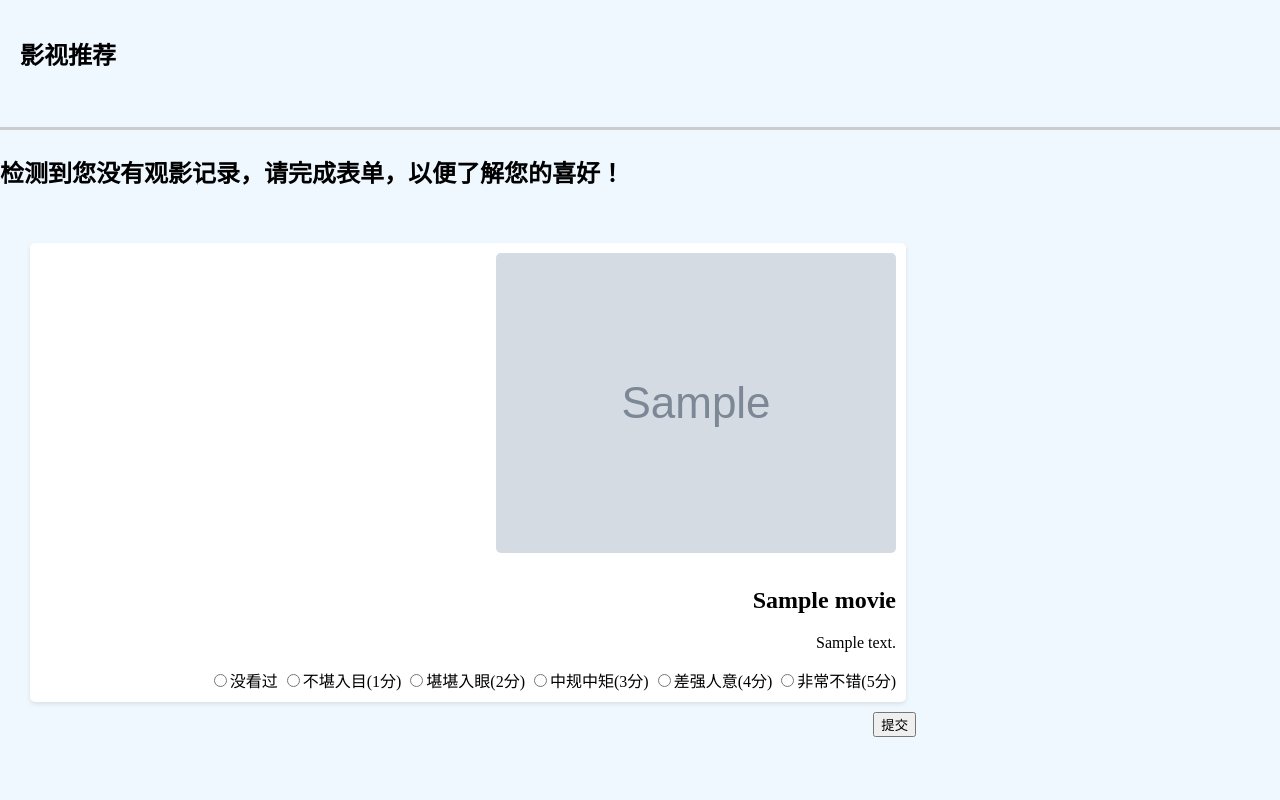
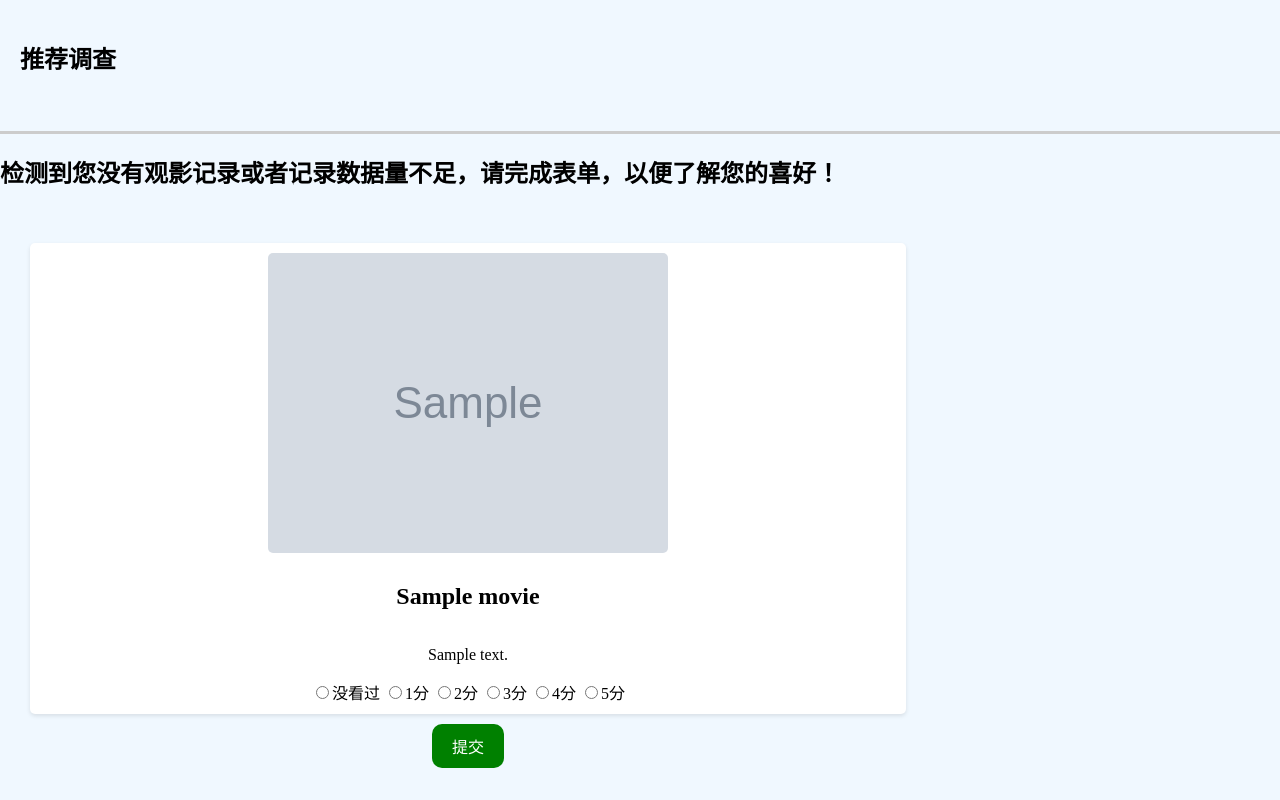
Before and after one commit to Yaemikoreal/Movie-Rom, a Django app: template moviereal/templates/recommendation.html in a window 1280 px wide. Run offline with Django 5.2, Linux system fonts and the light colour scheme; the template is opened without the code that fills it: most values are stand-ins (such as "Sample title", 1, 10 or a date in 2020); grey boxes marked "Sample" are stand-in pictures.

Commit message:
【任务】添加部分注释，更新了页面的部分CSS样式。

```diff
--- a/algo/CollaborativeFiltering.py
+++ b/algo/CollaborativeFiltering.py
@@ -96,12 +96,17 @@ class CollaborativeFiltering:
         if u_type == 'user':
             # 对于基于用户的预测，首先计算每个用户的平均评分，然后将原始评分减去平均评分，接着通过用户相似度加权得到预测评分。
             mean_user_rating = ratings.mean(axis=1)
+            # 计算每个用户对电影评分与其对应平均评分的差值。mean_user_rating[:, np.newaxis]将平均评分数组转换为列向量，然后与原始评分矩阵相减，得到一个新的差值矩阵
             ratings_diff = (ratings - mean_user_rating[:, np.newaxis])
+            # similarity.dot(ratings_diff)：计算电影之间的相似度与用户评分与平均评分的差值的乘积。
+            # 这里利用了之前计算得到的相似度矩阵similarity，与用户评分与平均评分的差值矩阵相乘，得到一个新的矩阵，其中每个元素表示电影之间的相似度与用户评分差值的加权和。
+            # np.array([np.abs(similarity).sum(axis=1)]).T：与之前相同，计算每部电影与其他电影相似度的绝对值之和，并将其转换为列向量。
             pred = mean_user_rating[:, np.newaxis] + similarity.dot(ratings_diff) / np.array(
                 [np.abs(similarity).sum(axis=1)]).T
             return pred
         elif u_type == 'item':
             # 对于基于物品的预测，直接使用评分矩阵与物品相似度矩阵相乘，再除以物品相似度矩阵的绝对值之和，得到预测评分。
+            # ratings.dot(similarity),矩阵相乘；np.array([np.abs(similarity).sum(axis=1)])，对similarity矩阵按行进行绝对值求和，并转成数组；
             pred = ratings.dot(similarity) / np.array([np.abs(similarity).sum(axis=1)])
             return pred
 
--- a/algo/ReadMovieImgRandom.py
+++ b/algo/ReadMovieImgRandom.py
@@ -56,10 +56,10 @@ class ReadMovieImgRandom:
         return movie_top250_df, movie_not_in_top250_df
 
     def random_ten_movies(self, movie_top250_df, movie_not_in_top250_df):
-        # 从 DataFrame 中随机挑选 random_num 行，从经典电影和新电影中一共提取十个出来，经典高分电影占6-8个
+        # 从 DataFrame 中随机挑选 random_num 行，从经典电影和新电影中一共提取十二个出来，经典高分电影占6-8个
         random_num = random.randint(6, 8)
         movie_top250_random_df = movie_top250_df.sample(n=random_num)
-        new_movie_df = movie_not_in_top250_df.sample(n=10 - random_num)
+        new_movie_df = movie_not_in_top250_df.sample(n=12 - random_num)
         # 使用 concat() 函数将两个 DataFrame 合并在一起
         data_df = pd.concat([movie_top250_random_df, new_movie_df])
         return data_df
--- a/moviereal/templates/recommendation.html
+++ b/moviereal/templates/recommendation.html
@@ -89,6 +89,7 @@
             text-align: left;
             font-size: 24px;
             font-weight: bold;
+            margin-top: 20px; /* 顶部留出一定的空间 */
         }
 
         #username-display {
@@ -99,16 +100,50 @@
             padding: 10px;
             border-radius: 5px;
         }
+        .col-md-4.movie {
+            display: flex; /* 使用 Flexbox 布局 */
+            flex-direction: column; /* 将子元素垂直排列 */
+            align-items: center; /* 水平居中 */
+            text-align: center; /* 文本内容居中 */
+            flex: 1 0 14.2%;
+            margin: 10px;
+            padding: 10px;
+            background: #fff;
+            box-shadow: 0 2px 4px rgba(0, 0, 0, 0.1);
+            border-radius: 5px;
+            box-sizing: border-box;
+            position: relative; /* 添加相对定位 */
+        }
+        .row {
+            display: flex; /* 使用 Flexbox 布局 */
+            justify-content: center; /* 水平居中对齐 */
+        }
+        #submit-button {
+            display: block; /* 让按钮变成块级元素 */
+            margin: 0 auto; /* 居中 */
+            padding: 10px 20px; /* 增加内边距 */
+            border-radius: 10px; /* 圆角 */
+            background-color: green; /* 背景色 */
+            color: white; /* 文字颜色 */
+            font-size: 16px; /* 字体大小 */
+            border: none; /* 移除边框 */
+            cursor: pointer; /* 鼠标指针样式 */
+            transition: background-color 0.3s; /* 添加过渡效果 */
+        }
+
+        #submit-button:hover {
+            background-color: darkgreen; /* 悬停时背景颜色变化 */
+        }
 
     </style>
 </head>
 <body>
     <div class="sidebar">
-        <h1 id="main-title">影视推荐</h1>
+        <h1 id="main-title">推荐调查</h1>
     </div>
     <div id="username-display"></div>
     <hr>
-    <p id="main-title">检测到您没有观影记录，请完成表单，以便了解您的喜好！</p>
+    <p id="main-title">检测到您没有观影记录或者记录数据量不足，请完成表单，以便了解您的喜好！</p>
     <div class="container">
         <div class="content">
             <div class="row">
@@ -123,11 +158,11 @@
                     <p class="movie-description">{{ movie.description }}</p>
                     <div class="rating-buttons">
                         <label><input type="radio" name="{{ movie.title }}" value="0">没看过</label>
-                        <label><input type="radio" name="{{ movie.title }}" value="1">不堪入目(1分)</label>
-                        <label><input type="radio" name="{{ movie.title }}" value="2">堪堪入眼(2分)</label>
-                        <label><input type="radio" name="{{ movie.title }}" value="3">中规中矩(3分)</label>
-                        <label><input type="radio" name="{{ movie.title }}" value="4">差强人意(4分)</label>
-                        <label><input type="radio" name="{{ movie.title }}" value="5">非常不错(5分)</label>
+                        <label><input type="radio" name="{{ movie.title }}" value="1">1分</label>
+                        <label><input type="radio" name="{{ movie.title }}" value="2">2分</label>
+                        <label><input type="radio" name="{{ movie.title }}" value="3">3分</label>
+                        <label><input type="radio" name="{{ movie.title }}" value="4">4分</label>
+                        <label><input type="radio" name="{{ movie.title }}" value="5">5分</label>
                     </div>
                 </div>
                 {% if forloop.counter|divisibleby:3 %}
--- a/moviereal/templates/recommendation_show.html
+++ b/moviereal/templates/recommendation_show.html
@@ -187,6 +187,12 @@
             text-align: center; /* 居中 */
             margin-top: 20px; /* 调整页码容器与影视推荐容器之间的间距 */
         }
+        .section-title {
+            text-align: center; /* 文本内容居中 */
+            margin-top: 20px; /* 顶部留出一定的空间 */
+            font-size: 24px;
+            font-weight: bold;
+        }
     </style>
 </head>
 <body>
```
